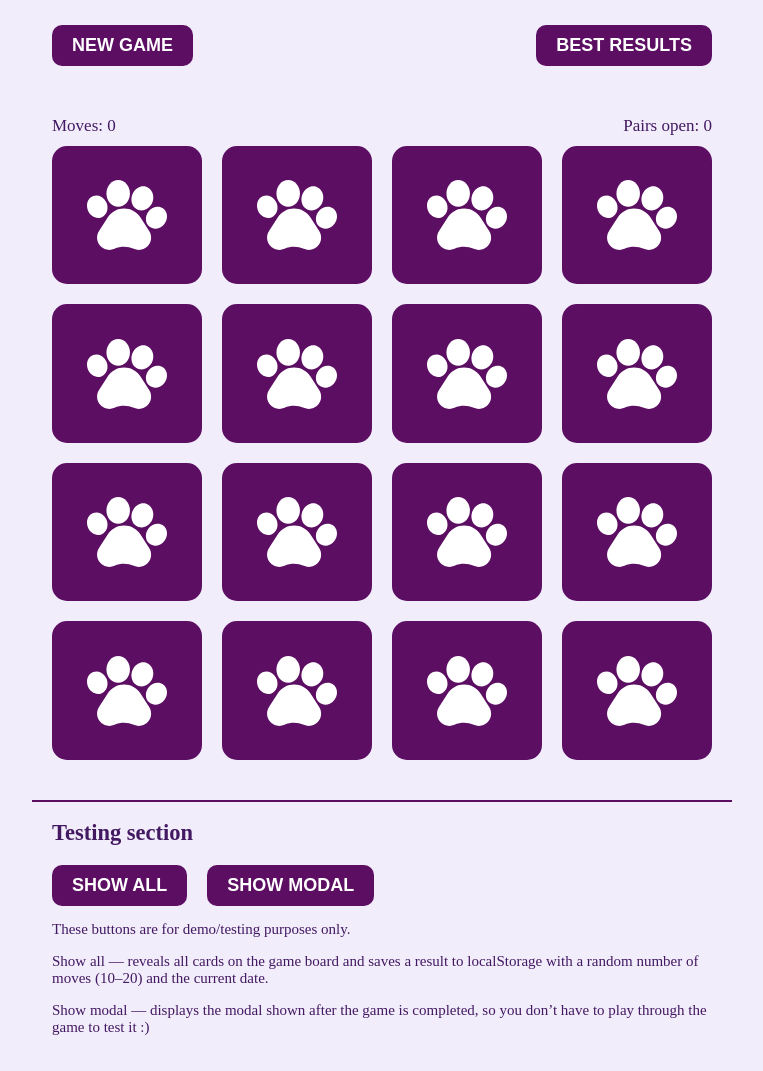
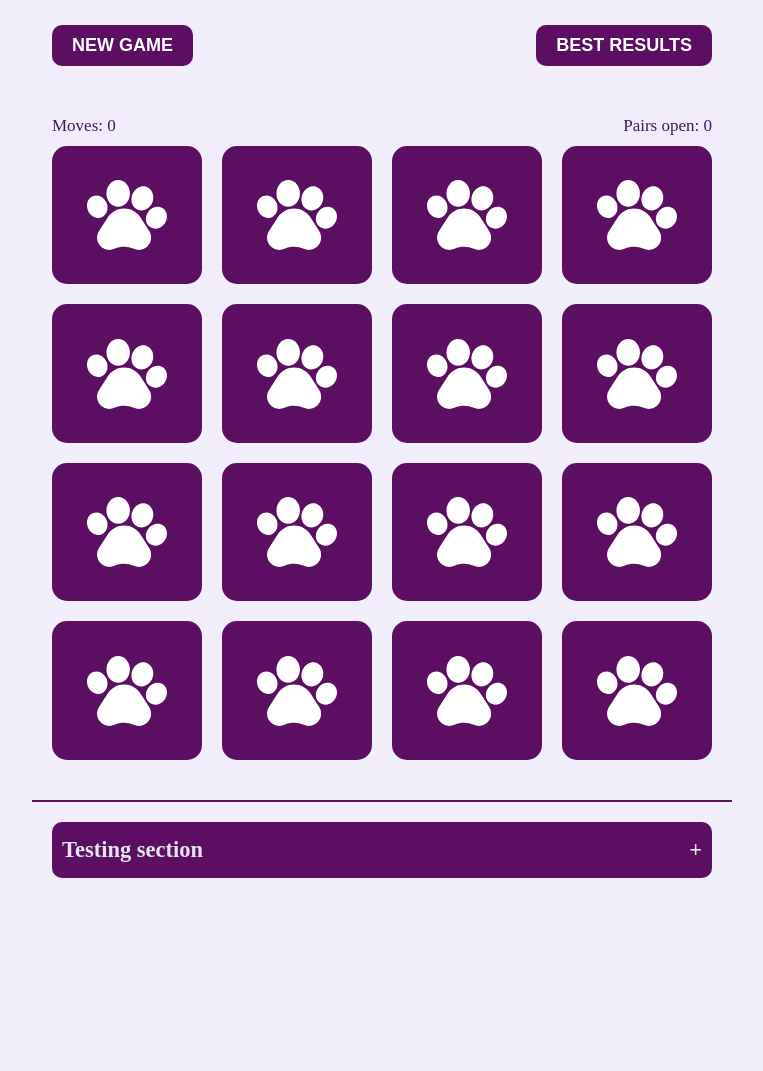
Before and after one commit to evoly/memory-game, a website built with Vite: page index.html in a window 1280 px wide. Shown: the whole page, without its empty margins (258-1021 px from the left). After the commit the page ends 913 px from the top, so only its background shows below. Built offline with nearby package versions, Linux system fonts and the light colour scheme.

Commit message:
chore: Turn testing section into an accordion

```diff
--- a/src/css/main.css
+++ b/src/css/main.css
@@ -185,6 +185,7 @@ body {
         border-bottom: 1px solid var(--card-background);
     }
 }
+
 .fireworks {
     position: absolute;
     inset: 0;
@@ -201,10 +202,10 @@ body {
 }
 
 /*test-section */
+
 .test-section {
     margin-top: 40px;
     padding: 20px;
-    padding-top: 0;
     font-size: 1.5rem;
     border-top: 2px solid var(--card-background);
 }
@@ -213,3 +214,44 @@ body {
     display: flex;
     gap: 20px;
 }
+
+.test-section .accordion-header {
+    cursor: pointer;
+    user-select: none;
+    display: flex;
+    align-items: center;
+    justify-content: space-between;
+    margin: 0;
+    padding-top: 15px;
+    padding-bottom: 15px;
+    background-color: var(--card-background);
+    border-radius: 10px;
+    color: var(--text-light);
+    padding-left: 10px;
+    padding-right: 10px;
+
+    &:hover {
+        background-color: var(--btn-hover);
+    }
+
+}
+
+.test-section .accordion-header::after {
+    content: '+';
+    transition: transform 0.2s ease;
+}
+
+.test-section.open .accordion-header::after {
+    content: '-';
+}
+
+.test-section .accordion-body {
+    padding-top: 15px;
+    overflow: hidden;
+    max-height: 0;
+    transition: max-height 0.25s ease;
+}
+
+.test-section.open .accordion-body {
+    max-height: 500px;
+}
--- a/src/js/testSection.js
+++ b/src/js/testSection.js
@@ -22,19 +22,36 @@ const ShowModalButton = (showModal) =>
     Button({ classes: 'btn-lg', text: 'Show modal', onClick: showModal });
 
 export const TestSection = (openCards) => {
-    const container = createEl('div', { className: 'container test-section'});
-    const h2 = createEl('h2');
+    const container = createEl('div', { className: 'container test-section' });
+
+    // --- Accordion header ---
+    const h2 = createEl('h2', { className: 'accordion-header' });
     h2.textContent = 'Testing section';
+
+    // --- Accordion body (everything that collapses) ---
+    const body = createEl('div', { className: 'accordion-body' });
+
     const buttons = createEl('div', { className: 'test-section-buttons' });
-    buttons.append(FinishGameButton(openCards, toLocalStorage), ShowModalButton(() => createWinModal(7, startNewGame)))
+    buttons.append(
+        FinishGameButton(openCards, toLocalStorage),
+        ShowModalButton(() => createWinModal(7, startNewGame))
+    );
+
     const description = createEl('div', { className: 'test-section-text' });
-    const line1 = createEl('p', { className: '' });
-    const line0 = createEl('p', { className: '' });
-    line0.textContent = 'These buttons are for demo/testing purposes only.'
-    line1.textContent = 'Show all — reveals all cards on the game board and saves a result to localStorage with a random number of moves (10–20) and the current date.'
-    const line2 = createEl('p', { className: '' });
+    const header = createEl('h3');
+    const line1 = createEl('p');
+    const line2 = createEl('p');
+    header.textContent = 'These buttons are for demo/testing purposes only.';
+    line1.textContent = 'Show all — reveals all cards on the game board and saves a result to localStorage with a random number of moves (10–20) and the current date.';
     line2.textContent = 'Show modal — displays the modal shown after the game is completed, so you don’t have to play through the game to test it :)';
-    description.append(line0, line1, line2);
-    container.append(h2, buttons, description);
+    description.append(line1, line2);
+
+    body.append(header, buttons, description);
+
+    h2.addEventListener('click', () => {
+        container.classList.toggle('open');
+    });
+
+    container.append(h2, body);
     return container;
-}
+};
```
